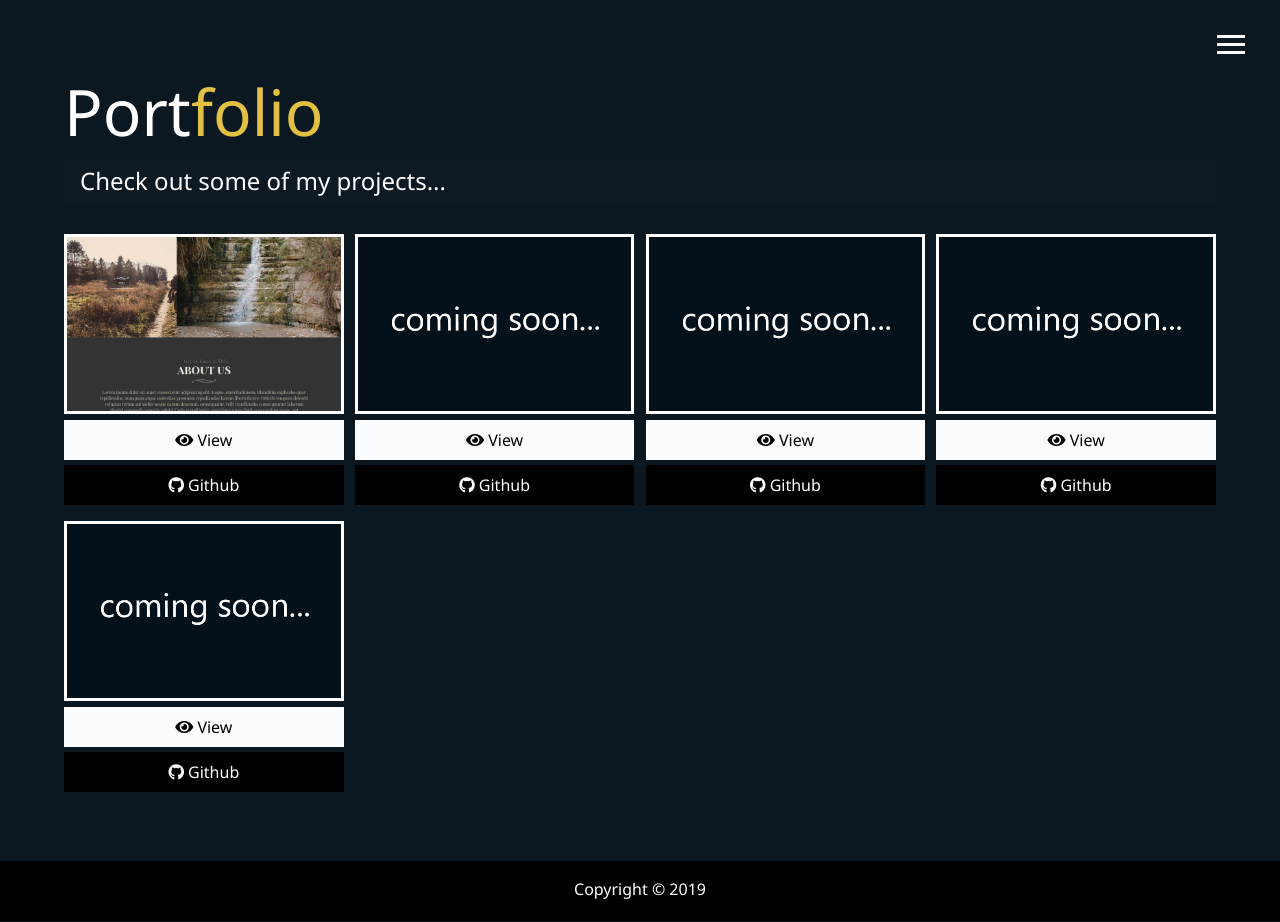
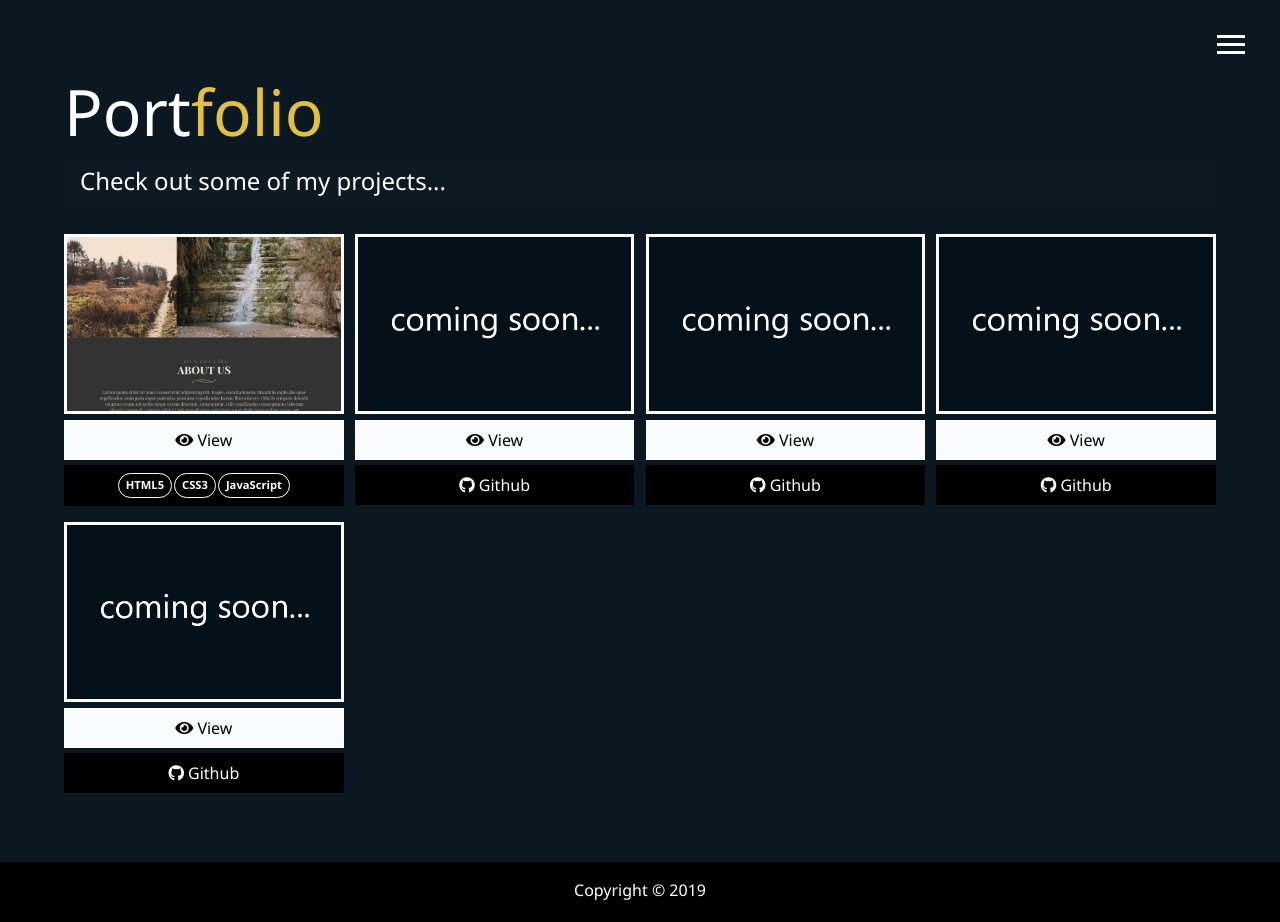
Before and after one commit to guykahalani/portfolio, a website: page portfolio.html in a window 1280 px wide. Drawn offline with Linux system fonts and the light colour scheme.

Commit message:
added tech-tags in portfolio

```diff
--- a/portfolio.html
+++ b/portfolio.html
@@ -64,8 +64,10 @@
         <a href="https://www.yinonsway.com" class="btn-light" target="_blank">
           <i class="fas fa-eye"></i> View
         </a>
-        <a href="#!" class="btn-dark">
-          <i class="fab fa-github"></i> Github
+        <a href="#!" class="btn-dark tech-tags">
+          <span>HTML5</span>
+          <span>CSS3</span>
+          <span>JavaScript</span>
         </a>
       </div>
       <div class="item">
--- a/scss/main.scss
+++ b/scss/main.scss
@@ -186,12 +186,33 @@ main {
   &:hover {
     background: $secondary-color;
     color: set-text-color($secondary-color);
+    &.tech-tags span {
+      color: set-text-color($secondary-color);
+      border-color: set-text-color($secondary-color);
+    }
   }
 }
 .btn-dark {
   @extend .btn;
   background: darken($primary-color, 50);
   color: set-text-color($primary-color);
+  &.tech-tags {
+    display: flex;
+    justify-content: center;
+    align-items: center;
+    flex-wrap: nowrap;
+
+    span {
+      color: #fff;
+      font-weight: bold;
+      font-size: 0.7em;
+      padding: 3px 7px;
+      border-radius: 40px;
+      border: 1px solid #fff;
+      margin: 0 1px;
+    }
+  }
+
 }
 .btn-light {
   @extend .btn;
```
Also changed, not shown: css/main.css, css/main.min.css, 2 other files.
